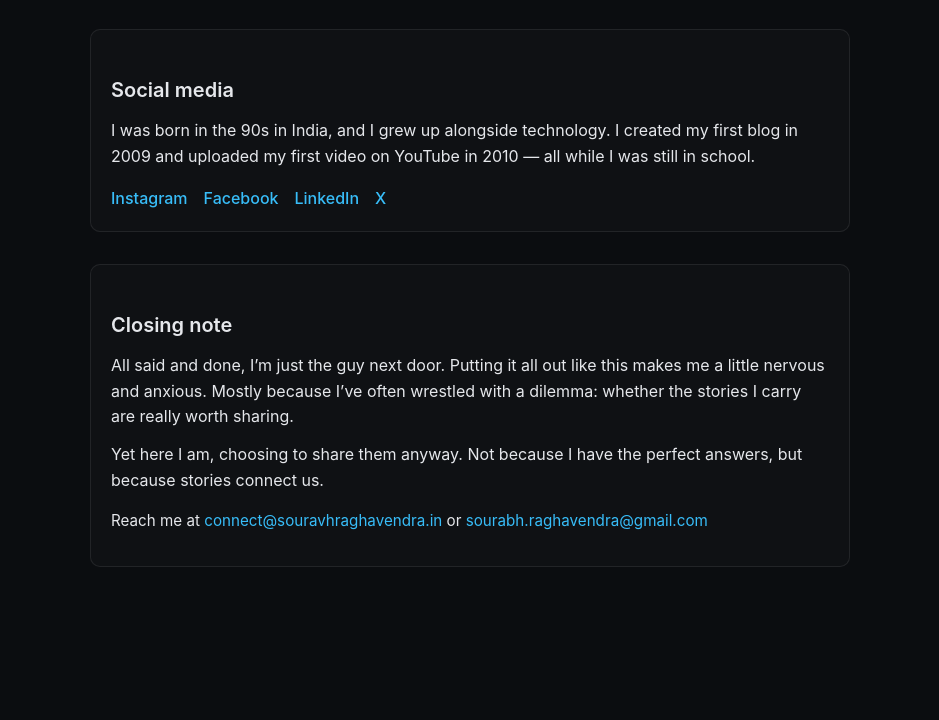
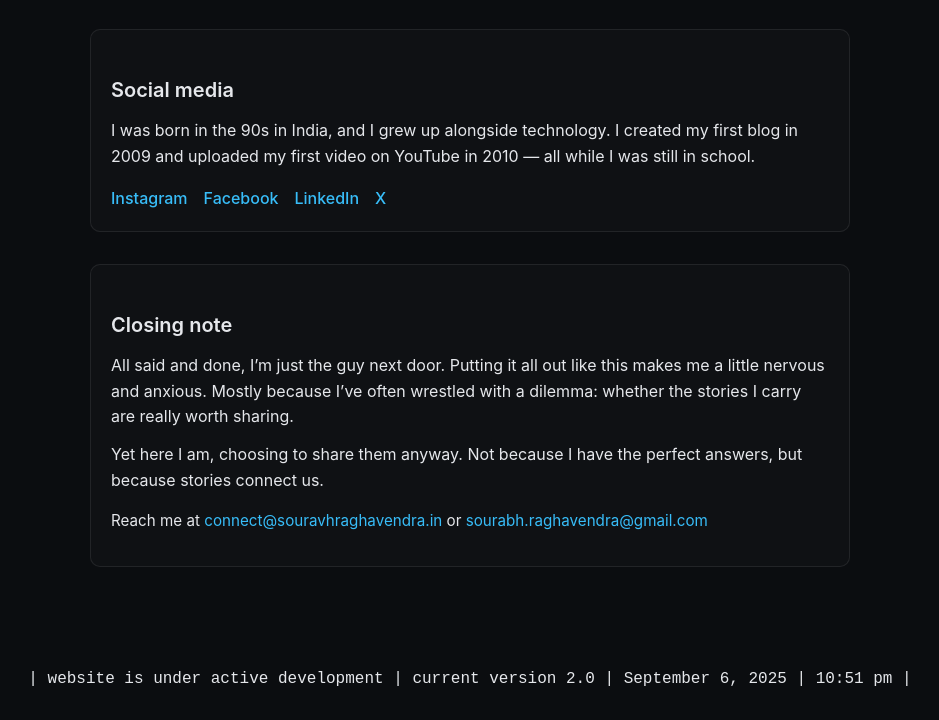
Before and after one commit to dev-s1808r/srweb, a plain HTML site: page index.html in a window 1280 px wide. Shown: the part 1294-2014 px from the top of the page, without its empty margins (170-1109 px from the left). Before the commit the page ends 1909 px from the top, so only its background shows below. Drawn offline with Linux system fonts and the light colour scheme.

Commit message:
Update index.html

```diff
--- a/index.html
+++ b/index.html
@@ -174,5 +174,18 @@
         </p>
       </div>
     </div>
+     <footer
+      style="
+        text-align: center;
+        font-family: 'Courier New', Courier, monospace;
+        margin-top: 24px;
+        padding: 16px;
+      "
+    >
+      <p>
+        | website is under active development | current version 2.0 | September
+        6, 2025 | 10:51 pm |
+      </p>
+    </footer>
   </body>
 </html>
```
